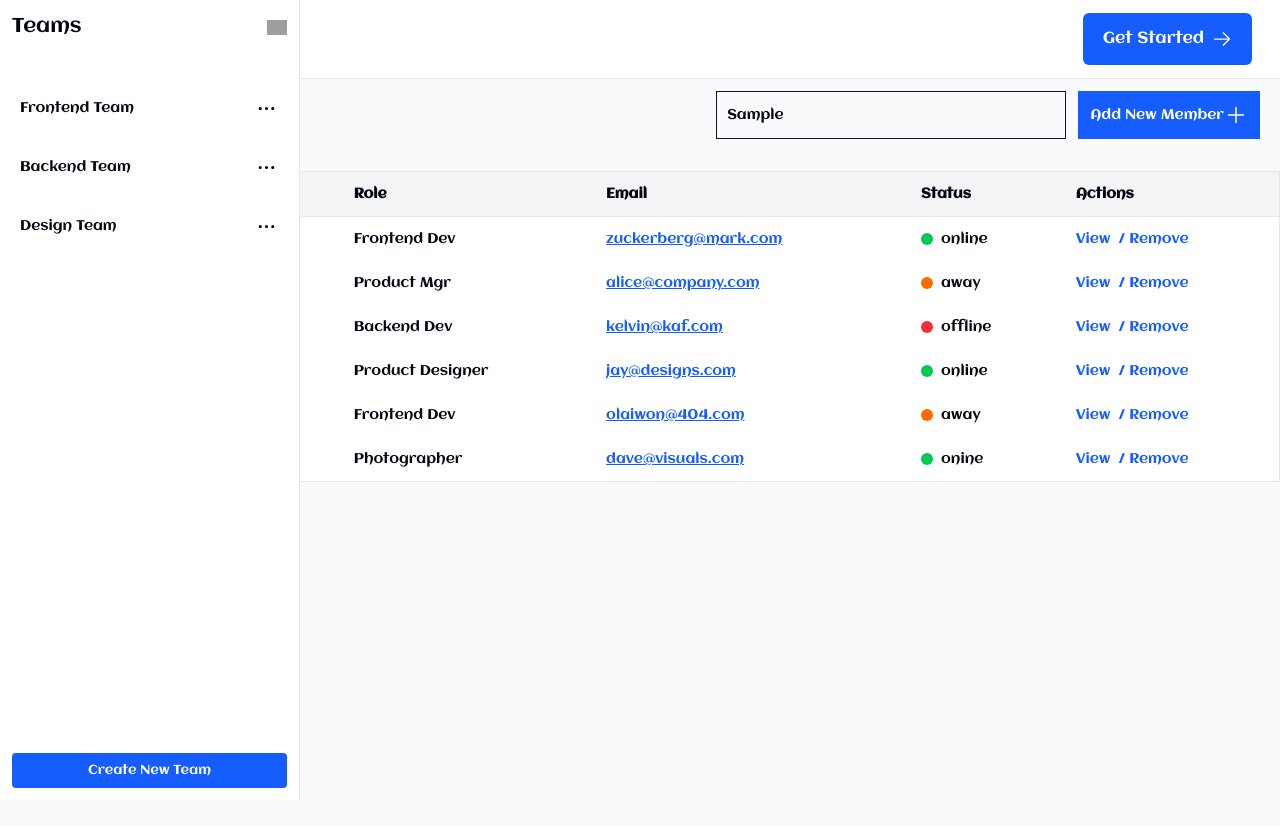
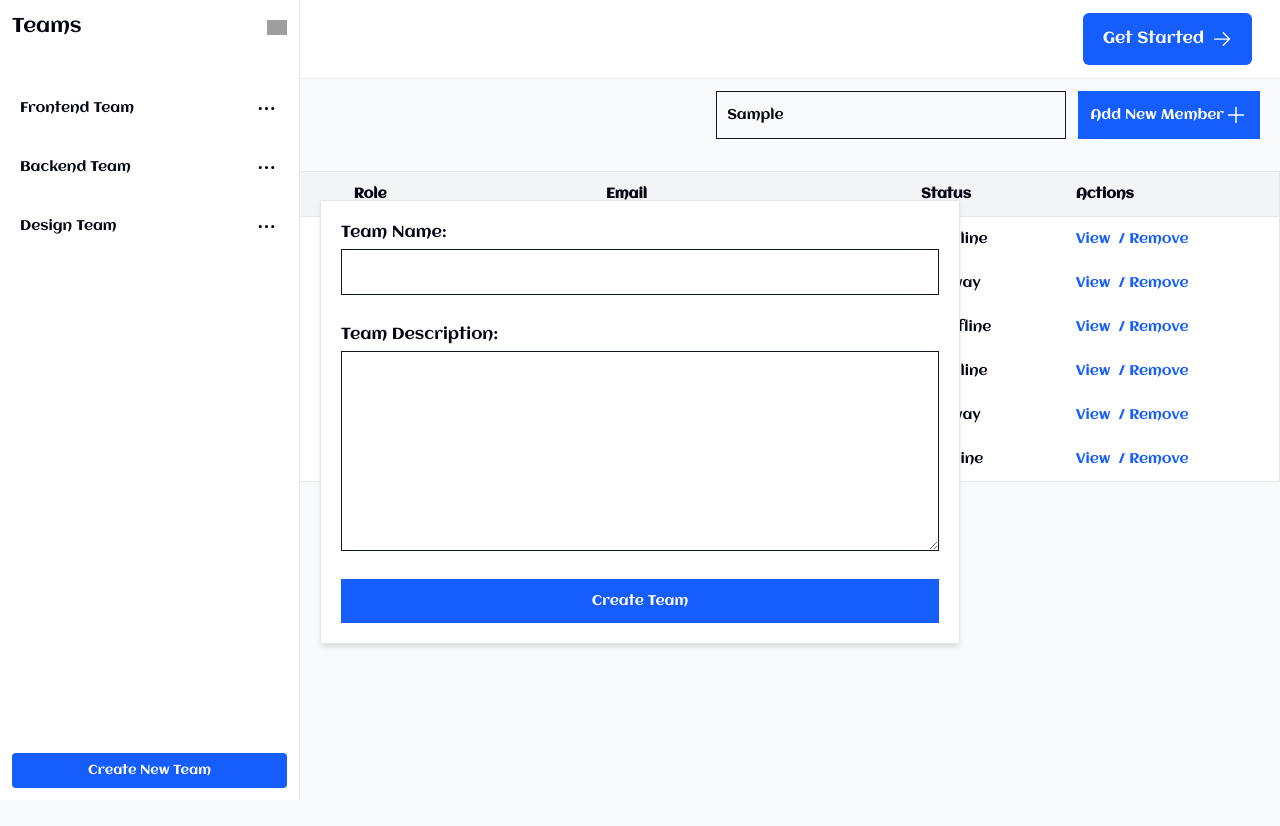
Before and after one commit to Jaycode01/DevCollab, a Next.js app in the folder frontend/: page /team in a window 1280 px wide. Both pictures are taken after typing "Sample" into the empty fields and a click on the button "Create New Team". Shown: the top 826 px of the page. Built offline with nearby package versions, Linux system fonts and the light colour scheme; no server answers; grey boxes are pictures that could not be loaded; a web font is replaced by a local one.

Commit message:
i wrote the bakend ode and frontend code to create a new team in the bcked uising the button in the side panel.

```diff
--- /dev/null
+++ b/frontend/src/app/components/createTeamModal.tsx
@@ -0,0 +1,104 @@
+"use client";
+
+import { useState } from "react";
+
+export default function CreateTeamModal({
+  onSuccess,
+}: {
+  onSuccess?: () => void;
+}) {
+  const [teamName, setteamName] = useState("");
+  const [description, setdescription] = useState("");
+  const [loading, setloading] = useState(false);
+  const [error, seterror] = useState("");
+
+  const handleSubmit = async (e: React.FormEvent) => {
+    e.preventDefault();
+
+    const token = localStorage.getItem("token");
+    const userUid = localStorage.getItem("userUid");
+
+    if (!teamName || !userUid || !token) {
+      seterror("Missing required info or you're not logged in.");
+      return;
+    }
+
+    const API_BASE = process.env.NEXT_PUBLIC_API_URL;
+
+    try {
+      setloading(true);
+      const res = await fetch(`${API_BASE}/api/teams`, {
+        method: "POST",
+        headers: {
+          "Content-Type": "application/json",
+          Authorization: `Bearer ${token}`,
+        },
+        body: JSON.stringify({
+          name: teamName,
+          description,
+          userUid,
+        }),
+      });
+
+      const data = await res.json();
+
+      if (!res.ok) {
+        throw new Error(data.message || "Something went wrong");
+      }
+
+      setteamName("");
+      setdescription("");
+      seterror("");
+      if (onSuccess) onSuccess();
+      alert(`Team: ${teamName} is created successfully!`);
+    } catch (err) {
+      console.error(err);
+      seterror("Server error.");
+    } finally {
+      setloading(false);
+    }
+  };
+
+  return (
+    <div>
+      <form
+        action=""
+        method=""
+        className="flex flex-col gap-7"
+        onSubmit={handleSubmit}
+      >
+        <div className="flex flex-col gap-1">
+          <label htmlFor="">Team Name:</label>
+          <input
+            type="text"
+            name="teamName"
+            value={teamName}
+            onChange={(e) => setteamName(e.target.value)}
+            id=""
+            className="border-gray-900 border py-3 px-5  text-[13px] text-gray-900 outline-none"
+          />
+        </div>
+        <div className="flex flex-col gap-1">
+          <label htmlFor="">Team Description:</label>
+          <textarea
+            name="teamDescription"
+            value={description}
+            onChange={(e) => setdescription(e.target.value)}
+            id=""
+            className="border-gray-900 border outline-none text-[13px] text-gray-900 py-3 px-5  h-[200px]"
+          />
+        </div>
+
+        {error && <p className="text-red-600 text-sm">{error}</p>}
+
+        <button
+          type="submit"
+          disabled={loading}
+          className="text-sm bg-blue-600 text-white py-3 px-5 hover:bg-blue-500 disabled:opacity-60"
+        >
+          {loading ? "Creating..." : "Create Team"}
+        </button>
+      </form>
+    </div>
+  );
+}
--- a/frontend/src/app/team/page.tsx
+++ b/frontend/src/app/team/page.tsx
@@ -7,11 +7,13 @@ import AddIcon from "../../../public/add.svg";
 import OpenPanel from "../../../public/open-panel.svg";
 import ClosePanel from "../../../public/close-panel.svg";
 import User from "../../../public/user.svg";
+import CreateTeamModal from "../components/createTeamModal";
 
 export default function Team() {
   const [activeMenu, setActiveMenu] = useState<string | null>(null);
   const [sidebarOpen, setSidebarOpen] = useState(true);
   const menuRef = useRef<HTMLDivElement | null>(null);
+  const [showCreateModal, setshowCreateModal] = useState(false);
 
   const teams = ["Frontend Team", "Backend Team", "Design Team"];
 
@@ -31,6 +33,11 @@ export default function Team() {
   return (
     <>
       <div className="flex bg-gray-50 border-t relative min-h-screen">
+        {showCreateModal && (
+          <div className=" p-5 fixed top-[25%] left-[25%] w-1/2 bg-white border shadow-md">
+            <CreateTeamModal />
+          </div>
+        )}
         <div
           className={`fixed top-0 left-0 h-full z-30 transition-transform duration-300 ease-in-out ${
             sidebarOpen ? "translate-x-0" : "-translate-x-full"
@@ -85,6 +92,7 @@ export default function Team() {
 
           <button
             type="button"
+            onClick={() => setshowCreateModal(true)}
             className="text-[13px] w-full mt-[30px] bg-blue-600 text-white p-2 rounded hover:bg-blue-500"
           >
             Create New Team
```
Also changed, not shown: 1 other file (tests, documents, lock files or other folders).
